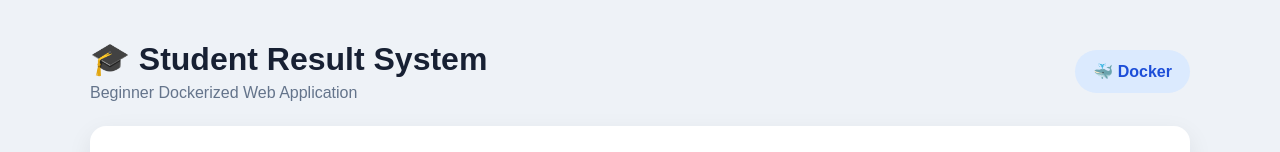
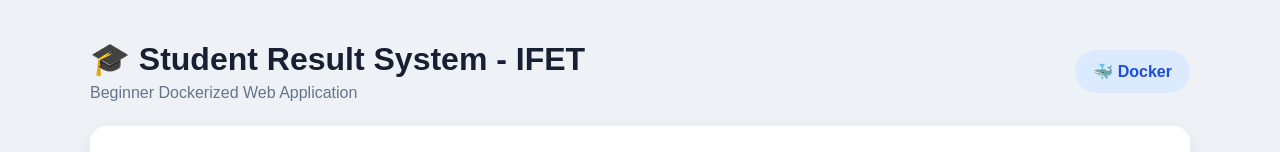
Before and after one commit to Murali6383/student-result-docker, a website: page public/index.html in a window 1280 px wide. Shown: the top 152 px of the page. Drawn offline with Linux system fonts and the light colour scheme; no server answers.

Commit message:
Update header title in index.html

```diff
--- a/public/index.html
+++ b/public/index.html
@@ -23,7 +23,7 @@
 
         <div>
 
-            <h1>🎓 Student Result System</h1>
+            <h1>🎓 Student Result System - IFET</h1>
 
             <p>
                 Beginner Dockerized Web Application
```
